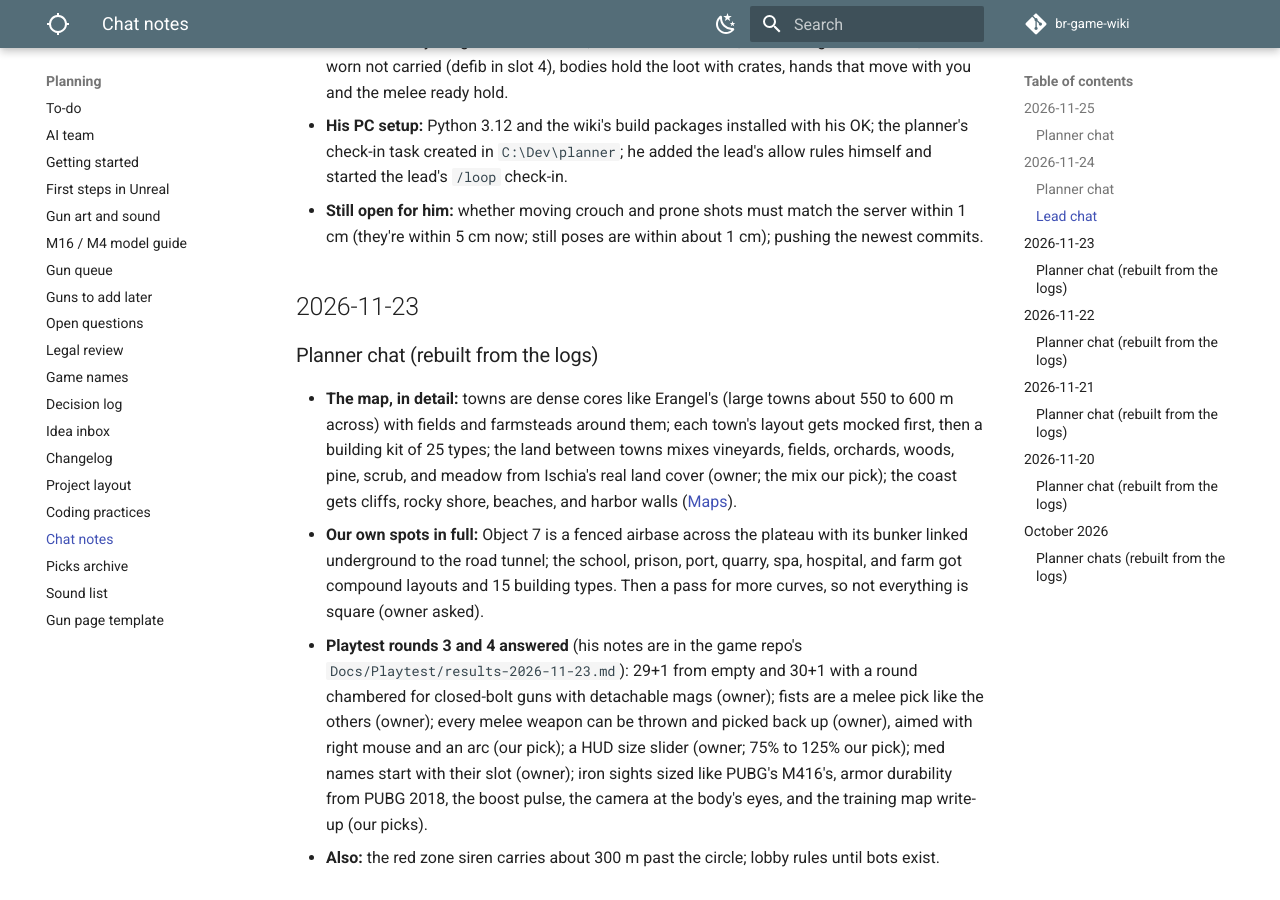
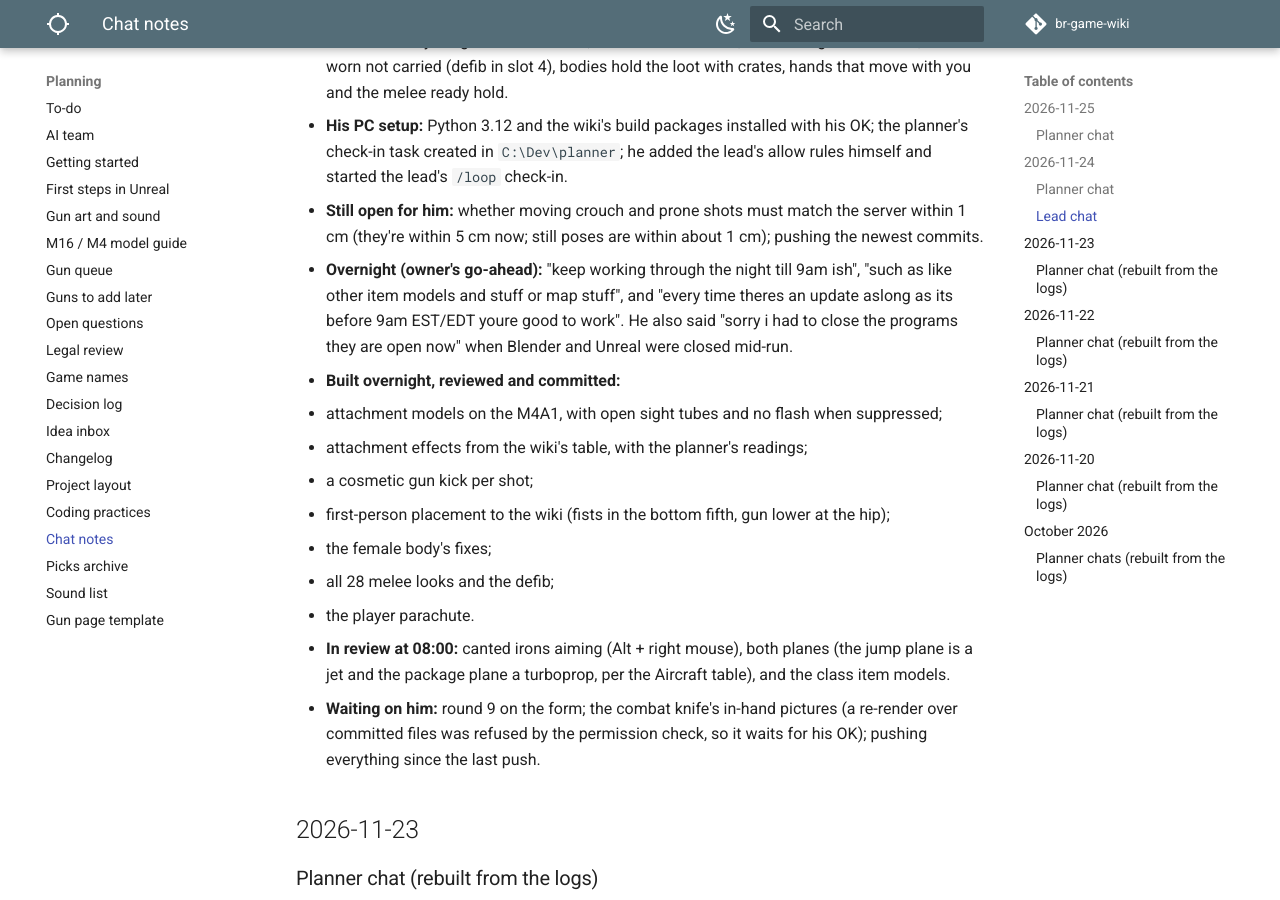
Before and after one commit to DerrickSpartan1/br-game-wiki, an MkDocs documentation site: the page built from docs/planning/chat-notes.md, in a window 1280 px wide and 900 px high, scrolled down 4771 px. Built offline with MkDocs 1.6.1 and Material for MkDocs 9.7.7, drawn with Linux system fonts in a browser that asks for light colours; comment, search, counter and statistics services are not loaded.

Commit message:
Lead chat: overnight 2026-11-25 notes
Co-Authored-By: Claude Opus 5.5 <noreply@anthropic.com>

```diff
--- a/docs/planning/chat-notes.md
+++ b/docs/planning/chat-notes.md
@@ -57,6 +57,17 @@ Short dated notes from each chat with the owner, so the planner, the lead, and e
 - **Built today, waiting on his review (round 8):** bigger first circle and strike zones, backpack odds and carry weights from the wiki, the dotted throw arc, Esc closing screens first, armor worn not carried (defib in slot 4), bodies hold the loot with crates, hands that move with you and the melee ready hold.
 - **His PC setup:** Python 3.12 and the wiki's build packages installed with his OK; the planner's check-in task created in `C:\Dev\planner`; he added the lead's allow rules himself and started the lead's `/loop` check-in.
 - **Still open for him:** whether moving crouch and prone shots must match the server within 1 cm (they're within 5 cm now; still poses are within about 1 cm); pushing the newest commits.
+- **Overnight (owner's go-ahead):** "keep working through the night till 9am ish", "such as like other item models and stuff or map stuff", and "every time theres an update aslong as its before 9am EST/EDT youre good to work". He also said "sorry i had to close the programs they are open now" when Blender and Unreal were closed mid-run.
+- **Built overnight, reviewed and committed:**
+  - attachment models on the M4A1, with open sight tubes and no flash when suppressed;
+  - attachment effects from the wiki's table, with the planner's readings;
+  - a cosmetic gun kick per shot;
+  - first-person placement to the wiki (fists in the bottom fifth, gun lower at the hip);
+  - the female body's fixes;
+  - all 28 melee looks and the defib;
+  - the player parachute.
+- **In review at 08:00:** canted irons aiming (Alt + right mouse), both planes (the jump plane is a jet and the package plane a turboprop, per the Aircraft table), and the class item models.
+- **Waiting on him:** round 9 on the form; the combat knife's in-hand pictures (a re-render over committed files was refused by the permission check, so it waits for his OK); pushing everything since the last push.
 
 ## 2026-11-23
 
```
